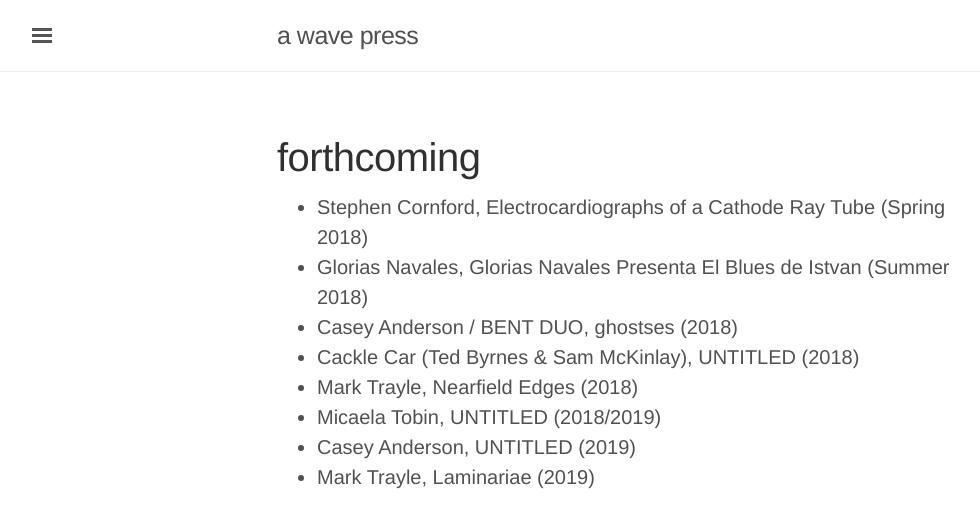
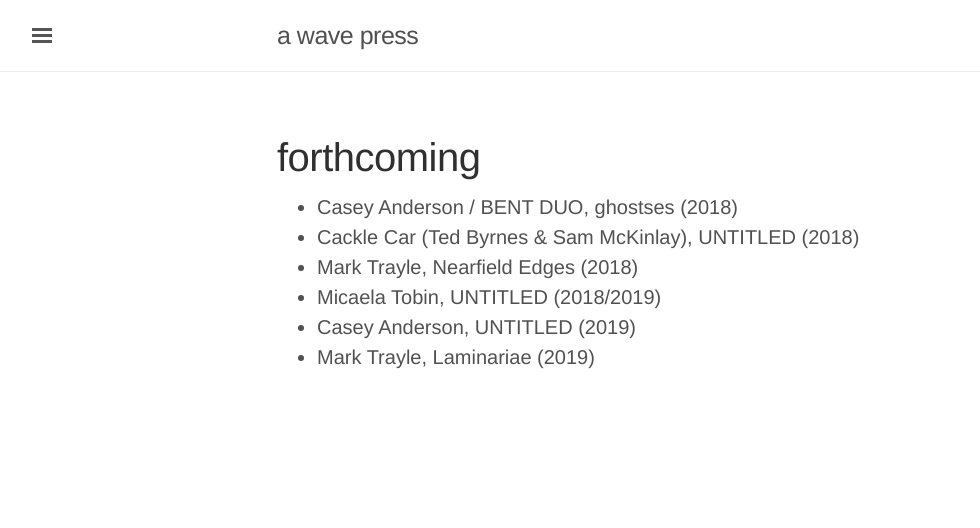
Before and after one commit to caseyanderson/awavepress.com, a Jekyll site: the page built from forthcoming.md, in a window 1280 px wide. Shown: the top 528 px of the page, without its empty margins (3-983 px from the left). Built offline with Jekyll 4.4.1, drawn with Linux system fonts in a browser that asks for light colours.

Commit message:
removed releases with posts from forthcoming

```diff
--- a/forthcoming.md
+++ b/forthcoming.md
@@ -5,8 +5,6 @@ layout: page
 tag: forthcoming
 ---
 
-* Stephen Cornford, Electrocardiographs of a Cathode Ray Tube (Spring 2018)
-* Glorias Navales, Glorias Navales Presenta El Blues de Istvan (Summer 2018)
 * Casey Anderson / BENT DUO, ghostses (2018)
 * Cackle Car (Ted Byrnes & Sam McKinlay), UNTITLED (2018)
 * Mark Trayle, Nearfield Edges (2018)
```
